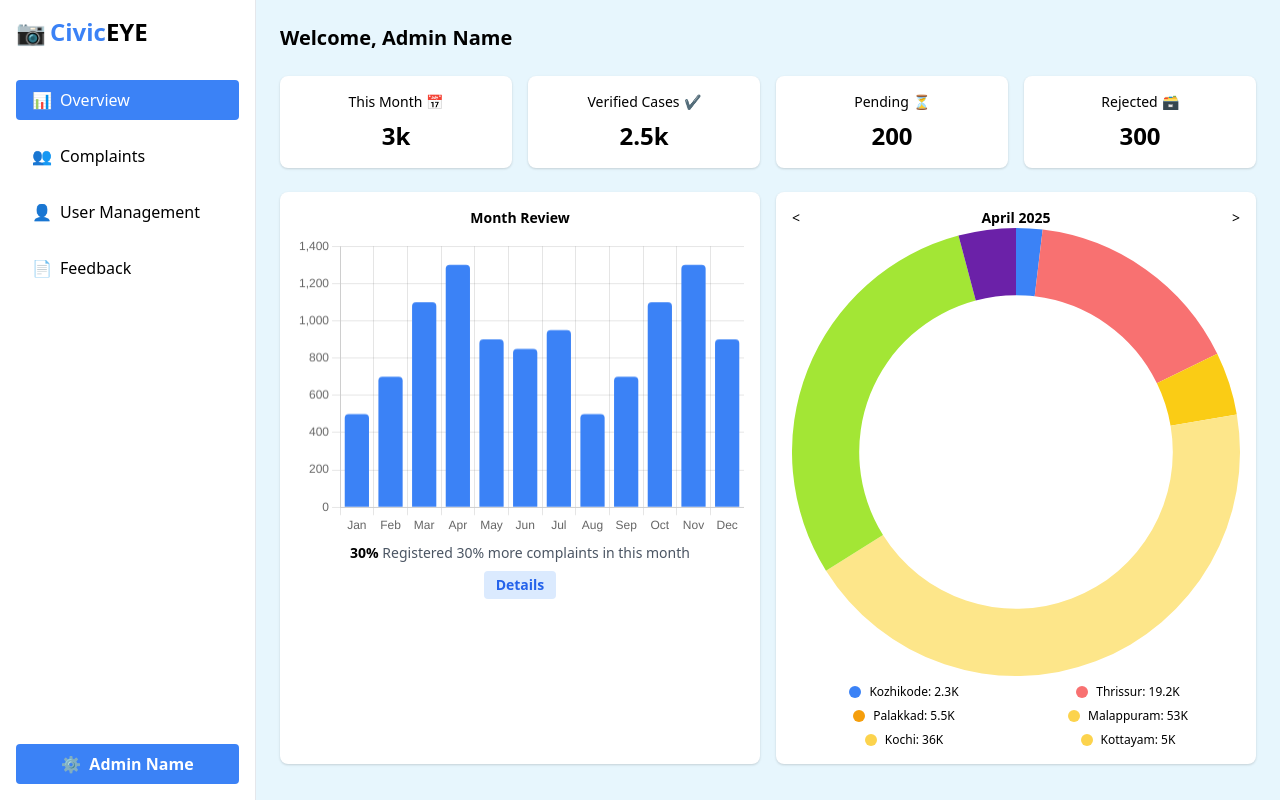
After one commit to Abhilmxz/Mini-Project, a Django app: page /adminover/ in a window 1280 px wide. The commit adds this page. Run offline with Django 5.2, Linux system fonts and the light colour scheme; some libraries are stand-ins or nearby versions.

Commit message:
first commit

```diff
--- /dev/null
+++ b/cra/VCRA/templates/adminover.html
@@ -0,0 +1,148 @@
+<!DOCTYPE html>
+<html lang="en">
+
+<head>
+  <meta charset="UTF-8" />
+  <meta name="viewport" content="width=device-width, initial-scale=1.0" />
+  <title>CivicEYE Dashboard</title>
+  <script src="https://cdn.jsdelivr.net/npm/chart.js"></script>
+  <link href="https://cdn.jsdelivr.net/npm/tailwindcss@2.2.19/dist/tailwind.min.css" rel="stylesheet">
+  <style>
+    body {
+      background-color: #e7f6fd;
+    }
+  </style>
+</head>
+
+<body class="font-sans">
+  <div class="flex min-h-screen">
+    <!-- Sidebar -->
+    <aside class="w-64 bg-white p-4 flex flex-col justify-between border-r">
+      <!-- Logo -->
+      <div>
+        <div class="flex items-center space-x-1 mb-8">
+          <span class="text-2xl">📷</span>
+          <h1 class="text-2xl font-bold text-blue-500">Civic<span class="text-black">EYE</span></h1>
+        </div>
+
+        <!-- Nav -->
+        <nav class="space-y-4">
+          <a href="#" class="bg-blue-500 text-white px-4 py-2 rounded flex items-center space-x-2 font-medium">
+            <span>📊</span><span>Overview</span>
+          </a>
+          <a href="#" class="flex items-center space-x-2 px-4 py-2 text-black font-medium">
+            <span>👥</span><span>Complaints</span>
+          </a>
+          <a href="#" class="flex items-center space-x-2 px-4 py-2 text-black font-medium">
+            <span>👤</span><span>User Management</span>
+          </a>
+          <a href="#" class="flex items-center space-x-2 px-4 py-2 text-black font-medium">
+            <span>📄</span><span>Feedback</span>
+          </a>
+        </nav>
+      </div>
+
+      <!-- Admin Btn -->
+      <button class="bg-blue-500 text-white flex items-center justify-center space-x-2 py-2 rounded font-semibold">
+        <span>⚙️</span> <span>Admin Name</span>
+      </button>
+    </aside>
+
+    <!-- Main Content -->
+    <main class="flex-1 p-6">
+      <h2 class="text-xl font-semibold mb-6">Welcome, Admin Name</h2>
+
+      <!-- Stats -->
+      <div class="grid grid-cols-2 md:grid-cols-4 gap-4 mb-6">
+        <div class="bg-white text-center p-4 rounded-lg shadow">
+          <p class="flex justify-center items-center gap-1 text-sm">This Month <span>📅</span></p>
+          <h3 class="text-2xl font-bold mt-2">3k</h3>
+        </div>
+        <div class="bg-white text-center p-4 rounded-lg shadow">
+          <p class="flex justify-center items-center gap-1 text-sm">Verified Cases <span>✔️</span></p>
+          <h3 class="text-2xl font-bold mt-2">2.5k</h3>
+        </div>
+        <div class="bg-white text-center p-4 rounded-lg shadow">
+          <p class="flex justify-center items-center gap-1 text-sm">Pending <span>⏳</span></p>
+          <h3 class="text-2xl font-bold mt-2">200</h3>
+        </div>
+        <div class="bg-white text-center p-4 rounded-lg shadow">
+          <p class="flex justify-center items-center gap-1 text-sm">Rejected <span>🗃️</span></p>
+          <h3 class="text-2xl font-bold mt-2">300</h3>
+        </div>
+      </div>
+
+      <!-- Charts -->
+      <div class="grid grid-cols-1 md:grid-cols-2 gap-4">
+        <!-- Bar Chart Card -->
+        <div class="bg-white p-4 rounded-lg shadow">
+          <h3 class="text-center font-semibold mb-2 text-sm">Month Review</h3>
+          <canvas id="barChart" height="200"></canvas>
+          <p class="text-center mt-2 text-sm text-gray-600">
+            <span class="font-bold text-black">30%</span> Registered 30% more complaints in this month
+          </p>
+          <div class="flex justify-center mt-2">
+            <button class="bg-blue-100 text-blue-600 font-semibold py-1 px-3 rounded text-sm">Details</button>
+          </div>
+        </div>
+
+        <!-- Donut Chart Card -->
+        <div class="bg-white p-4 rounded-lg shadow">
+          <div class="flex justify-between items-center text-sm">
+            <span>&lt;</span>
+            <h3 class="text-center font-semibold">April 2025</h3>
+            <span>&gt;</span>
+          </div>
+          <canvas id="donutChart" height="200"></canvas>
+          <div class="grid grid-cols-2 gap-y-2 text-xs text-center mt-2">
+            <div class="flex items-center justify-center gap-2"><span class="w-3 h-3 bg-blue-500 rounded-full"></span> Kozhikode: 2.3K</div>
+            <div class="flex items-center justify-center gap-2"><span class="w-3 h-3 bg-red-400 rounded-full"></span> Thrissur: 19.2K</div>
+            <div class="flex items-center justify-center gap-2"><span class="w-3 h-3 bg-yellow-500 rounded-full"></span> Palakkad: 5.5K</div>
+            <div class="flex items-center justify-center gap-2"><span class="w-3 h-3 bg-yellow-300 rounded-full"></span> Malappuram: 53K</div>
+            <div class="flex items-center justify-center gap-2"><span class="w-3 h-3 bg-yellow-300 rounded-full"></span> Kochi: 36K</div>
+            <div class="flex items-center justify-center gap-2"><span class="w-3 h-3 bg-yellow-300 rounded-full"></span> Kottayam: 5K</div>
+          </div>
+        </div>
+      </div>
+    </main>
+  </div>
+
+  <!-- Chart Scripts -->
+  <script>
+    const barCtx = document.getElementById('barChart').getContext('2d');
+    new Chart(barCtx, {
+      type: 'bar',
+      data: {
+        labels: ['Jan', 'Feb', 'Mar', 'Apr', 'May', 'Jun', 'Jul','Aug','Sep','Oct','Nov','Dec'],
+        datasets: [{
+          data: [500, 700, 1100, 1300, 900, 850, 950,500, 700, 1100, 1300, 900],
+          backgroundColor: '#3B82F6',
+          borderRadius: 4
+        }]
+      },
+      options: {
+        plugins: { legend: { display: false } },
+        scales: { y: { beginAtZero: true } }
+      }
+    });
+
+    const donutCtx = document.getElementById('donutChart').getContext('2d');
+    new Chart(donutCtx, {
+      type: 'doughnut',
+      data: {
+        labels: ['Kozhikode', 'Thrissur', 'Palakkad', 'Malappuram','Kochi'],
+        datasets: [{
+          data: [2300, 19200, 5500, 53000,36000,5000],
+          backgroundColor: ['#3B82F6', '#F87171', '#FACC15', '#FDE68A','#A3E635','#6B21A8'],
+          borderWidth: 0
+        }]
+      },
+      options: {
+        plugins: { legend: { display: false } },
+        cutout: '70%'
+      }
+    });
+  </script>
+</body>
+
+</html>
--- a/cra/VCRA/templates/complaint.html
+++ b/cra/VCRA/templates/complaint.html
@@ -47,9 +47,9 @@
         <button type="submit" class="w-full bg-blue-500 hover:bg-blue-600 text-white py-2 rounded-xl font-semibold transition">
           Submit
         </button>
-        <button type="button" class="w-full bg-gray-200 hover:bg-gray-300 text-gray-800 py-2 rounded-xl font-semibold transition">
+        <a href="{% url 'homelog' %}" type="button" class="w-full bg-gray-200 text-center hover:bg-gray-300 text-gray-800 py-2 rounded-xl font-semibold transition">
           Cancel
-        </button>
+        </a>
       </div>
     </form>
   </div>
--- a/cra/VCRA/templates/contact.html
+++ b/cra/VCRA/templates/contact.html
@@ -29,7 +29,7 @@
       </form>
       <p class="mt-6 text-sm text-gray-500">We’ll get back to you as soon as possible.</p>
       <div class="mt-6">
-        <a href="#" class="inline-block text-blue-500 hover:text-blue-700 mt-4">← Back to Home</a>
+        <a href="{% url 'adminover' %}" class="inline-block text-blue-500 hover:text-blue-700 mt-4">← Back to Home</a>
       </div>
     </div>
   </div>
--- a/cra/VCRA/templates/register.html
+++ b/cra/VCRA/templates/register.html
@@ -20,6 +20,8 @@
       <h2 class="text-2xl font-bold mb-4 text-blue-500">Sign Up</h2>
 
       <form method="post">
+        {% csrf_token %}
+
         {% if form.errors %}
   <div class="bg-red-100 text-red-700 p-4 mb-4 rounded">
     <ul class="list-disc list-inside">
@@ -34,7 +36,6 @@
     </ul>
   </div>
 {% endif %}
-        {% csrf_token %}
 
         <div class="mb-4">
           <label for="{{ form.full_name.id_for_label }}" class="block text-gray-700 font-medium">Full Name</label>
--- a/cra/VCRA/templatetags/form_filters.py
+++ b/cra/VCRA/templatetags/form_filters.py
@@ -4,4 +4,7 @@ register = template.Library()
 
 @register.filter(name='add_class')
 def add_class(field, css_class):
-    return field.as_widget(attrs={"class": css_class})
+    existing_classes = field.field.widget.attrs.get('class', '')
+    return field.as_widget(attrs={
+        'class': f'{existing_classes} {css_class}'.strip()
+    })
--- a/cra/VCRA/urls.py
+++ b/cra/VCRA/urls.py
@@ -10,4 +10,6 @@ urlpatterns = [
     path('profile/', views.profile, name='profile'),
     path('about/', views.about_view, name='about'),
     path('contact/', views.contact_view, name='contact'),
+    path('complaint/', views.complaint, name='complaint'),
+    path('adminover/', views.adminover, name='adminover'),
 ]
--- a/cra/VCRA/views.py
+++ b/cra/VCRA/views.py
@@ -1,8 +1,10 @@
 from django.shortcuts import render, redirect
 from .forms import UserRegistrationForm
 from .forms import LoginForm
+from django.db import IntegrityError
 from django.contrib.auth import authenticate, login
 from django.contrib.auth.models import User
+from .models import UserRegistration
 
 
 # Create your views here.
@@ -15,14 +17,40 @@ def register(request):
     if request.method == 'POST':
         form = UserRegistrationForm(request.POST)
         if form.is_valid():
-            form.save()
-            return redirect('login')  # Redirect if valid
-        else:
-            print(form.errors)  # Optional: See errors in console
+            full_name = form.cleaned_data['full_name']
+            email = form.cleaned_data['email']
+            mobile = form.cleaned_data['mobile_number']
+            dob = form.cleaned_data['date_of_birth']
+            password = form.cleaned_data['password']
+
+            # Check if the email (username) already exists
+            if User.objects.filter(username=email).exists():
+                form.add_error('email', 'A user with this email already exists.')
+            else:
+                try:
+                    user = User.objects.create_user(username=email, email=email, password=password)
+                    user.first_name = full_name  # Optional: Set the user's full name
+                    user.save()
+
+                    # Now create a UserRegistration record for the newly created user
+                    user_registration = UserRegistration.objects.create(
+                        user=user,
+                        full_name=full_name,
+                        mobile_number=mobile,
+                        date_of_birth=dob,
+                        email=email,
+                        password=password,
+                    )
+                    user_registration.save()
+
+                    return redirect('login')  # Redirect after successful registration
+                except IntegrityError:
+                    form.add_error(None, 'An unexpected error occurred. Please try again.')
     else:
         form = UserRegistrationForm()
 
     return render(request, 'register.html', {'form': form})
+
 
 
 
@@ -37,12 +65,12 @@ def login_view(request):
                 user = authenticate(request, username=user_obj.username, password=password)
                 if user:
                     login(request, user)
-                    return redirect('home')
+                    return redirect('homelog')
             form.add_error(None, 'Invalid email or password')
     else:
         form = LoginForm()
 
-    return render(request, 'login1.html', {'form': form})
+    return render(request, 'login.html', {'form': form})
 
 
 
@@ -61,3 +89,9 @@ def about_view(request):
 
 def contact_view(request):
     return render(request, 'contact.html')
+
+def complaint(request):
+    return render(request, 'complaint.html')
+
+def adminover(request):
+    return render(request, 'adminover.html')
--- a/cra/cra/settings.py
+++ b/cra/cra/settings.py
@@ -38,6 +38,7 @@ INSTALLED_APPS = [
     'django.contrib.messages',
     'django.contrib.staticfiles',
     'VCRA',
+    'widget_tweaks',
 ]
 
 MIDDLEWARE = [
```
Also changed, not shown: cra/VCRA/admin.py (+8 -3 lines), cra/VCRA/forms.py (+14 -7 lines), cra/VCRA/models.py (+8 -8 lines), cra/VCRA/templates/homelog.html (+4 -4 lines), cra/VCRA/templates/login.html (+30 -9 lines), cra/VCRA/migrations/0002_userregistration_address_and_more.py (added), cra/VCRA/migrations/0003_userregistration_created_at.py (added), cra/VCRA/migrations/0004_userregistration_user_and_more.py (added), cra/db.sqlite3.
